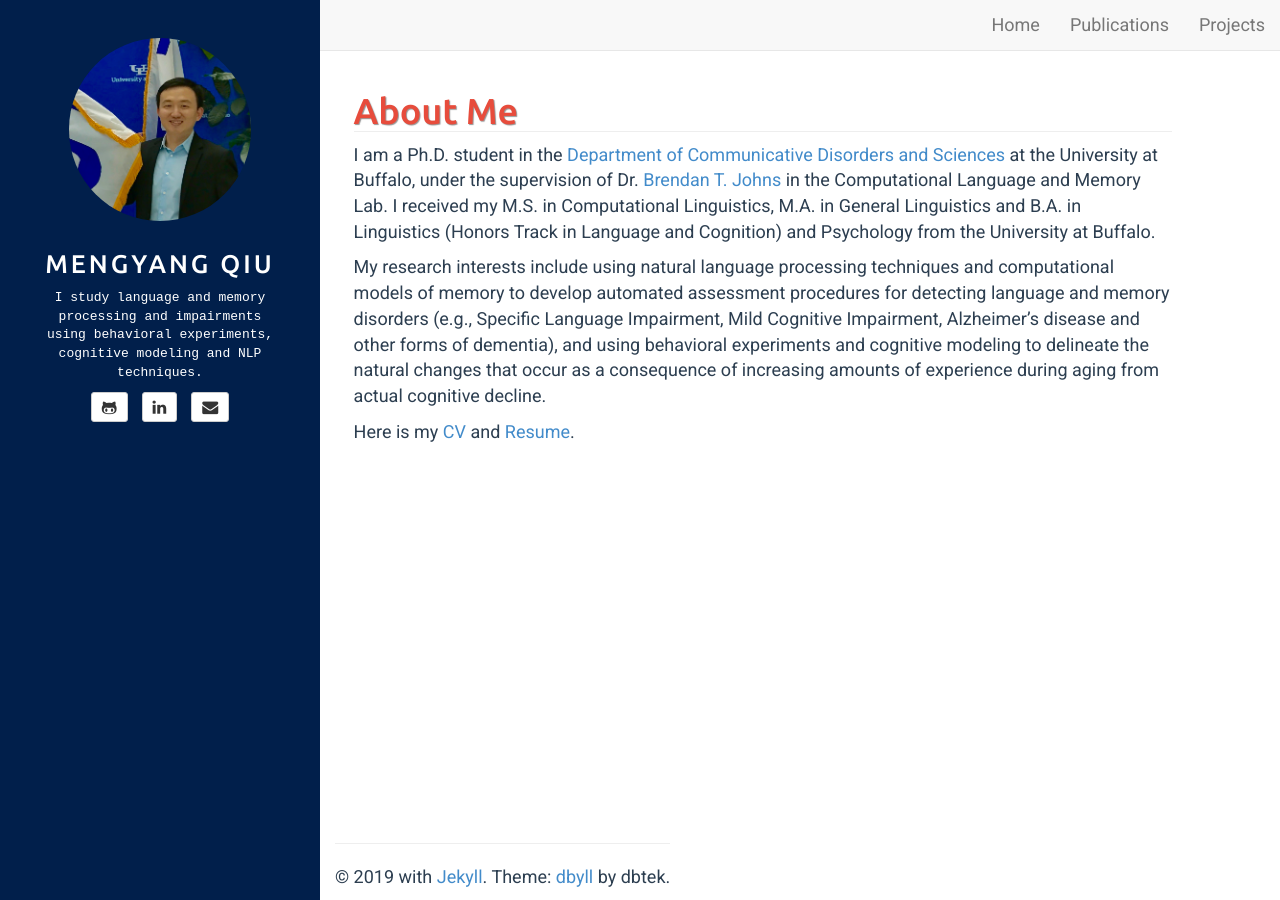
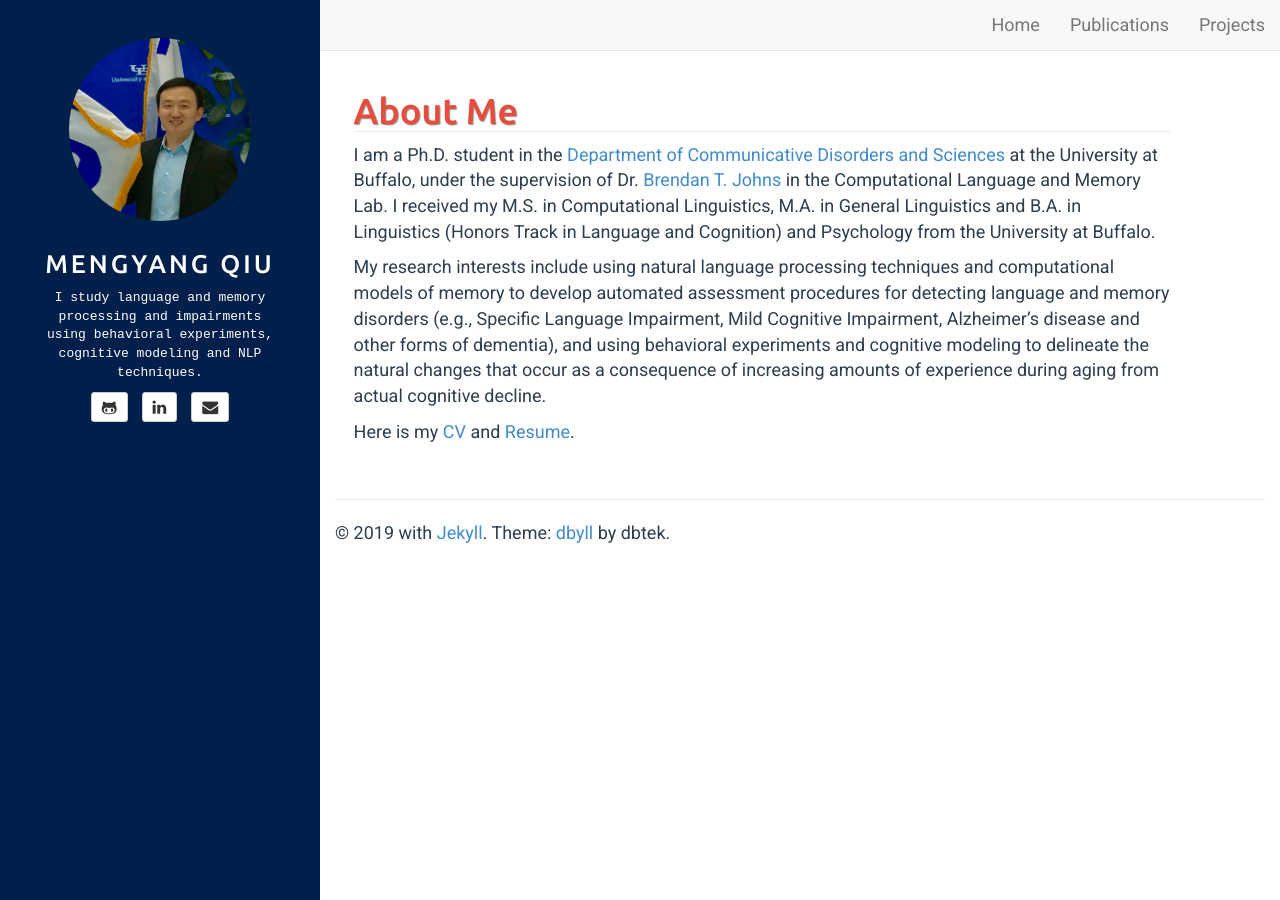
Before and after one commit to mengyangq/mengyangq.github.io, a Jekyll site: the page built from index.html, in a window 1280 px wide. Built offline with Jekyll 4.4.1, drawn with Linux system fonts in a browser that asks for light colours.

Commit message:
Update style.css

```diff
--- a/assets/css/style.css
+++ b/assets/css/style.css
@@ -200,8 +200,7 @@ li {
 
 /* padding-top: 15px;*/
 footer {
-	padding-top: 15px;
-	position: fixed;
+	padding-top: 25px;
   	bottom: 0px;
 	font-family: 'Ubuntu';
 }
```
